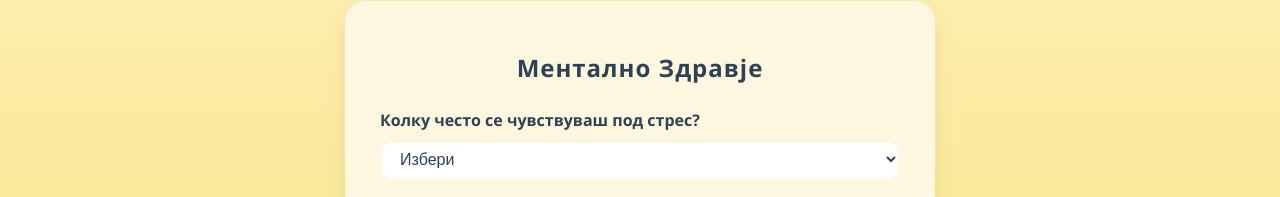
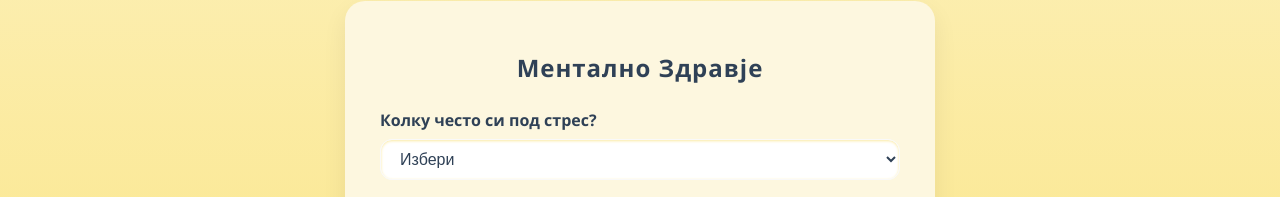
Before and after one commit to IvaKostadinovaa/questionnaire, a plain HTML site: page questionnaire.html in a window 1280 px wide. Shown: the part 196-393 px from the top of the page. Drawn offline with Linux system fonts and the light colour scheme.

Commit message:
Update questionnaire.html

```diff
--- a/questionnaire.html
+++ b/questionnaire.html
@@ -20,7 +20,7 @@
     <!-- Ментално Здравје -->
     <section id="mental" class="tab-section" style="display: block;">
         <h2>Ментално Здравје</h2>
-        <label for="stress">Колку често се чувствуваш под стрес? </label>
+        <label for="stress">Колку често си под стрес? </label>
         <select id="stress" name="stress" required>
             <option value="">Избери</option>
             <option value="1">Често</option>
```
